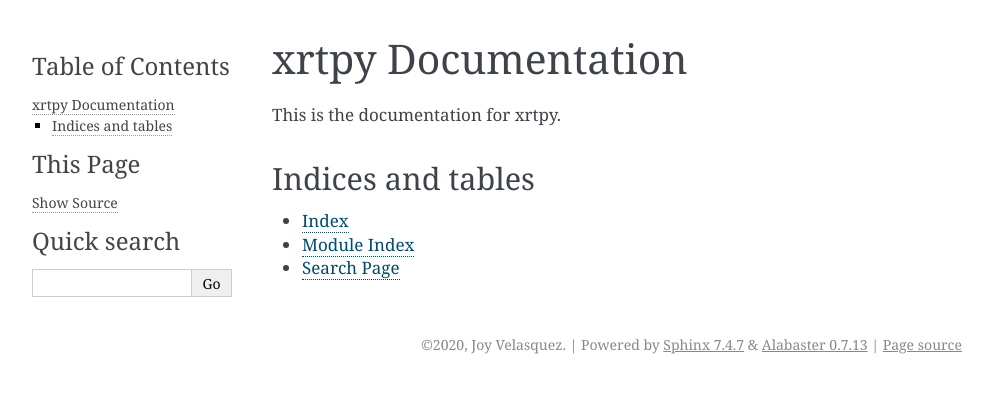
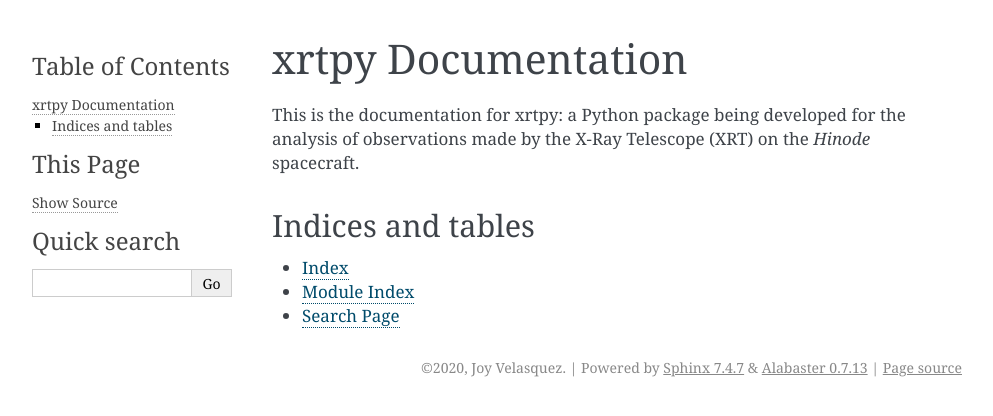
Before and after one commit to HinodeXRT/xrtpy, a Sphinx documentation site: the page built from docs/index.rst, in a window 1280 px wide. Shown: the top 416 px of the page, without its empty margins (148-1141 px from the left). Built offline with Sphinx 7.4.7, drawn with Linux system fonts in a browser that asks for light colours.

Commit message:
Expand introductory sentence in docs

```diff
--- a/docs/index.rst
+++ b/docs/index.rst
@@ -1,13 +1,13 @@
 xrtpy Documentation
 -------------------
 
-This is the documentation for xrtpy.
+This is the documentation for xrtpy: a Python package being developed
+for the analysis of observations made by the X-Ray Telescope (XRT) on
+the *Hinode* spacecraft.
 
 .. toctree::
    :maxdepth: 2
    :caption: Contents:
-
-
 
 Indices and tables
 ==================
```
